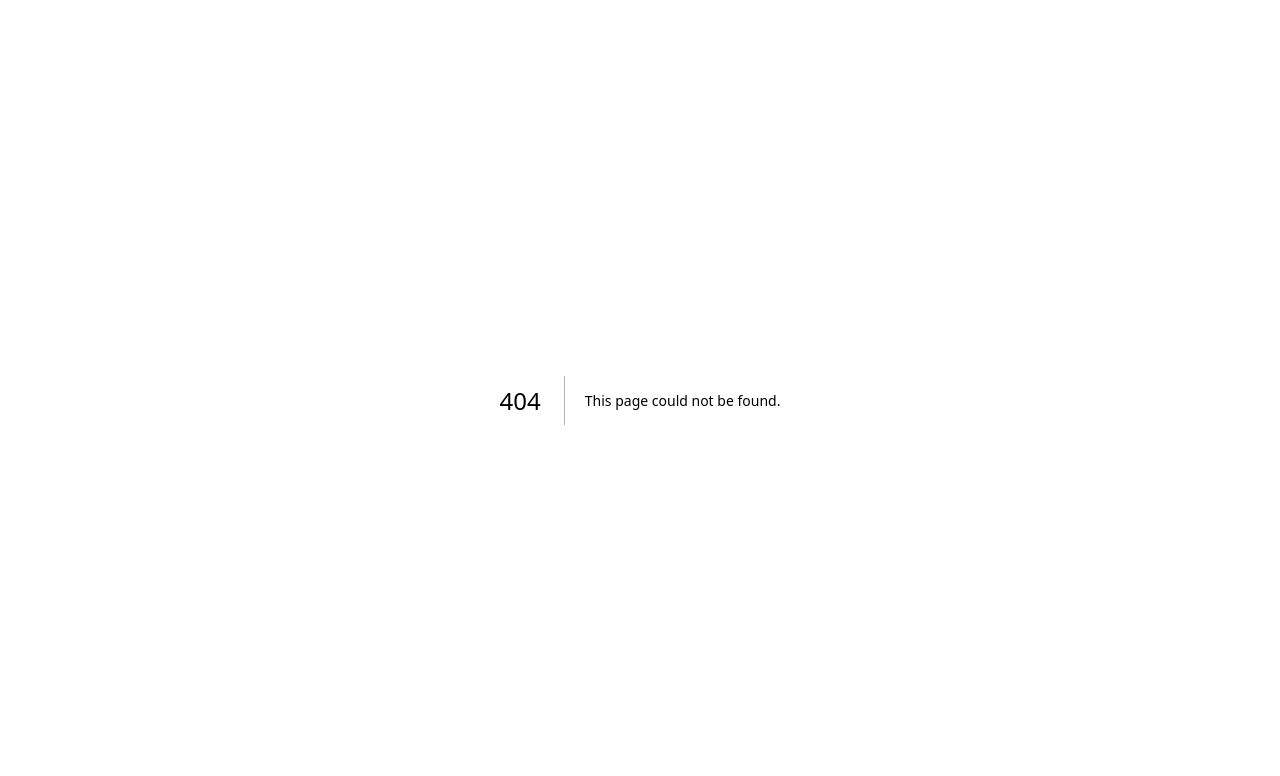
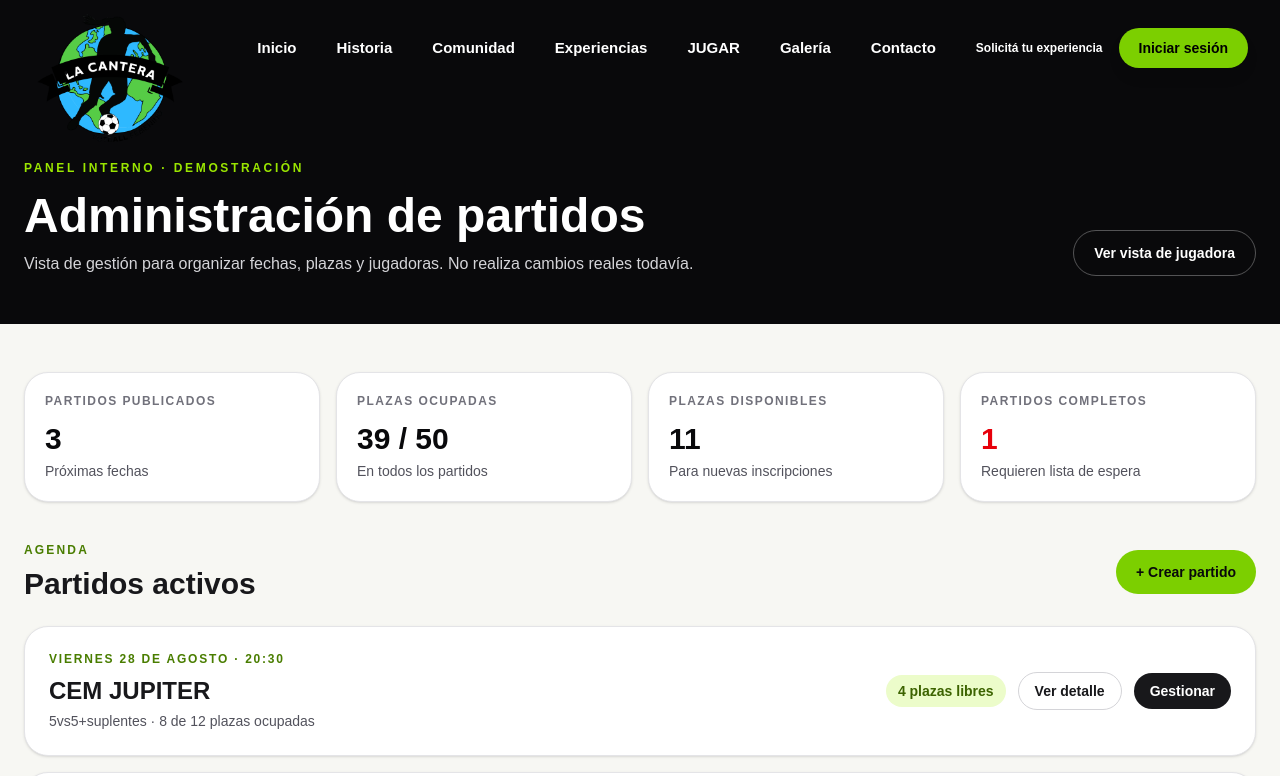
Before and after one commit to lacanteraexperience/lacanteraexperience1, a Next.js app: page /admin in a window 1280 px wide. Before the commit this address had no page. Shown: the top 776 px of the page. Built offline with nearby package versions, Linux system fonts and the light colour scheme.

Commit message:
Agrega panel de administración de prueba

```diff
--- /dev/null
+++ b/app/admin/page.tsx
@@ -0,0 +1,93 @@
+import Link from "next/link";
+import Navbar from "@/components/Navbar";
+import { partidos, plazasTotales } from "@/lib/partidos";
+
+export const metadata = { title: "Administración | La Cantera Experience" };
+
+export default function AdminPage() {
+  const totalPlazas = partidos.reduce((total, partido) => total + plazasTotales(partido), 0);
+  const plazasOcupadas = partidos.reduce((total, partido) => total + partido.ocupadas, 0);
+  const partidosLlenos = partidos.filter((partido) => partido.ocupadas >= plazasTotales(partido)).length;
+
+  return (
+    <main className="min-h-screen bg-[#f7f7f3] text-zinc-900">
+      <Navbar />
+
+      <section className="bg-zinc-950 px-5 pb-12 pt-32 text-white sm:px-6 sm:pt-40">
+        <div className="mx-auto max-w-7xl">
+          <p className="text-xs font-bold tracking-[0.22em] text-lime-400">PANEL INTERNO · DEMOSTRACIÓN</p>
+          <div className="mt-4 flex flex-col gap-5 sm:flex-row sm:items-end sm:justify-between">
+            <div>
+              <h1 className="text-4xl font-black sm:text-5xl">Administración de partidos</h1>
+              <p className="mt-3 max-w-2xl text-zinc-300">Vista de gestión para organizar fechas, plazas y jugadoras. No realiza cambios reales todavía.</p>
+            </div>
+            <Link href="/jugar" className="w-fit rounded-full border border-white/30 px-5 py-3 text-sm font-bold hover:border-lime-400 hover:text-lime-300">
+              Ver vista de jugadora
+            </Link>
+          </div>
+        </div>
+      </section>
+
+      <section className="mx-auto max-w-7xl px-5 py-8 sm:px-6 sm:py-12">
+        <div className="grid gap-4 sm:grid-cols-2 lg:grid-cols-4">
+          <Metric label="Partidos publicados" value={String(partidos.length)} detail="Próximas fechas" />
+          <Metric label="Plazas ocupadas" value={`${plazasOcupadas} / ${totalPlazas}`} detail="En todos los partidos" />
+          <Metric label="Plazas disponibles" value={String(totalPlazas - plazasOcupadas)} detail="Para nuevas inscripciones" />
+          <Metric label="Partidos completos" value={String(partidosLlenos)} detail="Requieren lista de espera" warning={partidosLlenos > 0} />
+        </div>
+
+        <div className="mt-10 flex flex-col gap-4 sm:flex-row sm:items-center sm:justify-between">
+          <div>
+            <p className="text-xs font-bold tracking-[0.18em] text-lime-700">AGENDA</p>
+            <h2 className="mt-2 text-3xl font-black">Partidos activos</h2>
+          </div>
+          <button type="button" className="w-fit rounded-full bg-lime-500 px-5 py-3 text-sm font-black text-zinc-950 hover:bg-lime-400">+ Crear partido</button>
+        </div>
+
+        <div className="mt-6 grid gap-4">
+          {partidos.map((partido) => {
+            const total = plazasTotales(partido);
+            const lleno = partido.ocupadas >= total;
+
+            return (
+              <article key={partido.slug} className="rounded-3xl border border-zinc-200 bg-white p-5 shadow-sm sm:p-6">
+                <div className="flex flex-col gap-5 lg:flex-row lg:items-center lg:justify-between">
+                  <div>
+                    <p className="text-xs font-bold tracking-[0.15em] text-lime-700">{partido.fecha.toUpperCase()} · {partido.hora}</p>
+                    <h3 className="mt-2 text-2xl font-black">{partido.campo}</h3>
+                    <p className="mt-1 text-sm text-zinc-600">{partido.formato} · {partido.ocupadas} de {total} plazas ocupadas</p>
+                  </div>
+                  <div className="flex flex-wrap items-center gap-3">
+                    <span className={`rounded-full px-3 py-1.5 text-sm font-bold ${lleno ? "bg-red-50 text-red-600" : "bg-lime-100 text-lime-800"}`}>
+                      {lleno ? "Partido lleno" : `${total - partido.ocupadas} plazas libres`}
+                    </span>
+                    <Link href={`/jugar/${partido.slug}?vista=sesion`} className="rounded-full border border-zinc-300 px-4 py-2 text-sm font-bold hover:border-lime-500">
+                      Ver detalle
+                    </Link>
+                    <button type="button" className="rounded-full bg-zinc-900 px-4 py-2 text-sm font-bold text-white hover:bg-zinc-700">Gestionar</button>
+                  </div>
+                </div>
+              </article>
+            );
+          })}
+        </div>
+
+        <section className="mt-10 rounded-3xl border border-dashed border-zinc-300 bg-white p-6 sm:p-8">
+          <p className="text-xs font-bold tracking-[0.18em] text-lime-700">PRÓXIMA ETAPA</p>
+          <h2 className="mt-2 text-2xl font-black">Acciones administrativas a conectar</h2>
+          <p className="mt-3 max-w-3xl text-sm leading-relaxed text-zinc-600">Crear y editar partidos, confirmar pagos, mover jugadoras a lista de espera, enviar avisos y consultar inscripciones. Esta pantalla es visual y navegable; todavía no guarda datos.</p>
+        </section>
+      </section>
+    </main>
+  );
+}
+
+function Metric({ label, value, detail, warning = false }: { label: string; value: string; detail: string; warning?: boolean }) {
+  return (
+    <article className="rounded-3xl border border-zinc-200 bg-white p-5 shadow-sm">
+      <p className="text-xs font-bold tracking-[0.12em] text-zinc-500">{label.toUpperCase()}</p>
+      <p className={`mt-3 text-3xl font-black ${warning ? "text-red-600" : "text-zinc-950"}`}>{value}</p>
+      <p className="mt-1 text-sm text-zinc-600">{detail}</p>
+    </article>
+  );
+}
--- a/components/Navbar.tsx
+++ b/components/Navbar.tsx
@@ -94,6 +94,27 @@ export default function Navbar() {
           ))}
 
           <div className="flex items-center gap-4">
+            {sessionActive && (
+              <details className="group relative">
+                <summary className="cursor-pointer list-none rounded-full border border-lime-400 px-4 py-2 text-sm font-semibold text-lime-400 transition hover:bg-lime-400 hover:text-zinc-950">
+                  Mi sesión
+                </summary>
+                <div className="absolute right-0 top-11 z-50 w-52 rounded-2xl border border-zinc-200 bg-white p-2 shadow-xl">
+                  {sessionLinks.map((link) => (
+                    <a
+                      key={link.label}
+                      href={link.href.replace("/jugar?", "/jugar?vista=sesion&")}
+                      className="block rounded-xl px-3 py-2 text-sm font-semibold text-zinc-800 hover:bg-lime-100 hover:text-lime-800"
+                    >
+                      {link.label}
+                    </a>
+                  ))}
+                  <a href="/jugar" className="mt-1 block rounded-xl px-3 py-2 text-sm font-semibold text-zinc-500 hover:bg-zinc-100">
+                    Cerrar sesión de prueba
+                  </a>
+                </div>
+              </details>
+            )}
             <a
               href="/#contacto"
               className={`text-xs font-semibold transition-colors ${
@@ -106,7 +127,7 @@ export default function Navbar() {
               href={sessionActive ? "/jugar?vista=sesion&seccion=perfil" : "/jugar?vista=sesion"}
               className="rounded-full bg-lime-500 px-5 py-2.5 text-sm font-semibold text-black shadow-lg transition-all duration-300 hover:scale-105 hover:bg-lime-400"
             >
-              {sessionActive ? "Mi perfil" : "Iniciar sesión"}
+              {sessionActive ? "Perfil" : "Iniciar sesión"}
             </a>
           </div>
 
```
